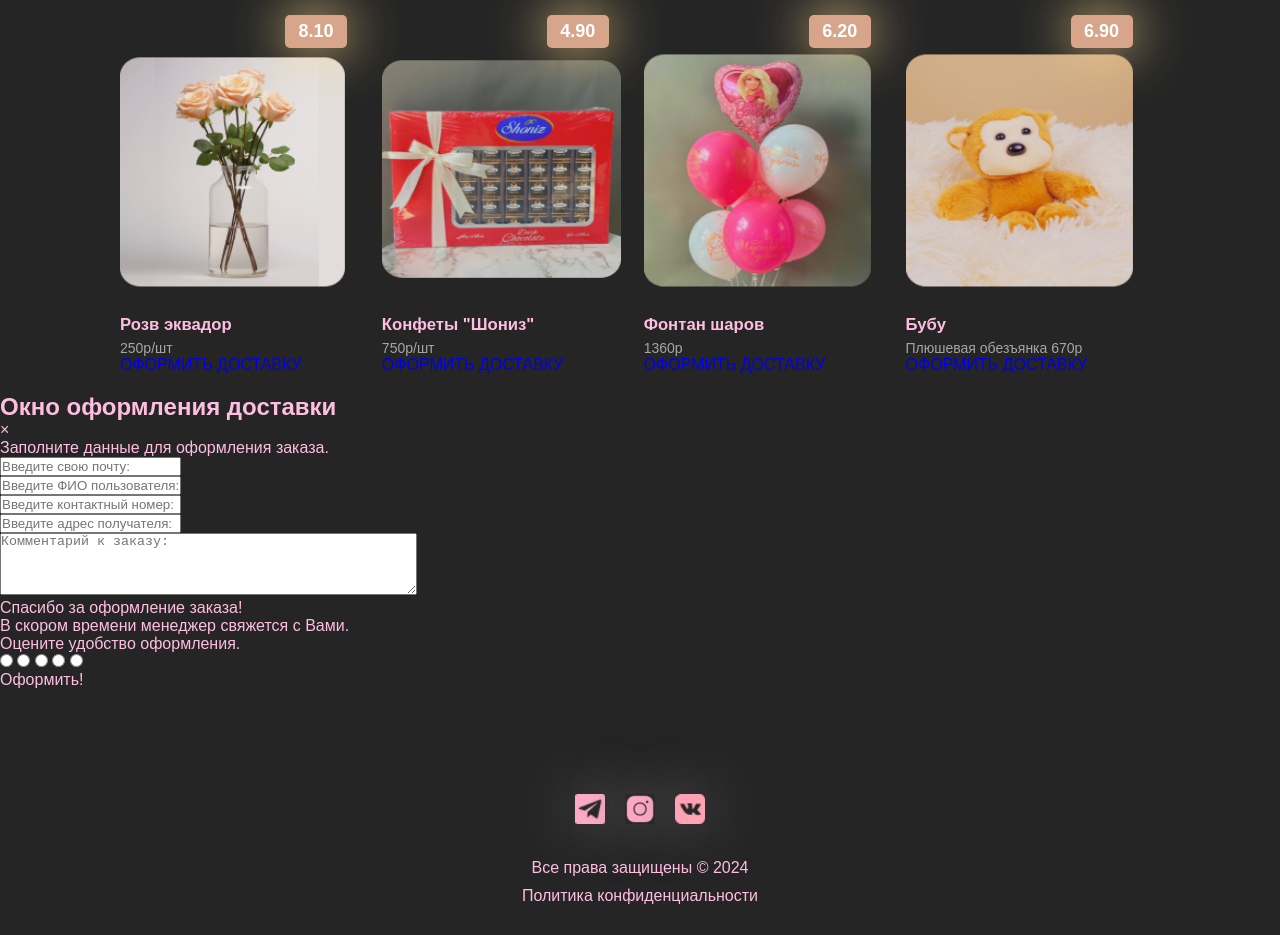
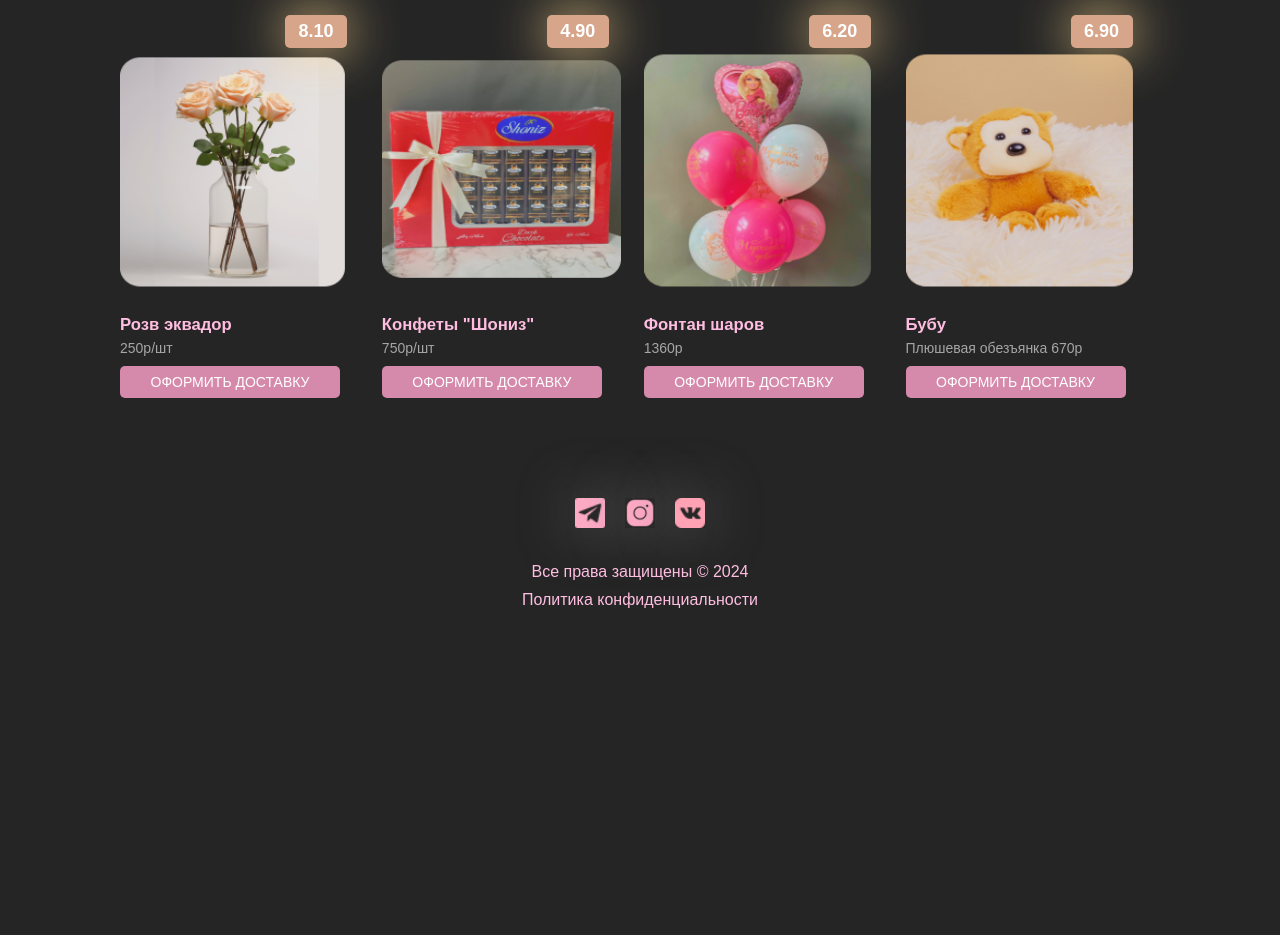
Before and after one commit to ujassstik/firstflower.github.io, a plain HTML site: page catalog.html in a window 1280 px wide. Shown: the part 1145-2080 px from the top of the page. After the commit the page ends 1784 px from the top, so only its background shows below. Drawn offline with Linux system fonts and the light colour scheme; a web font is replaced by a local one.

Commit message:
Update catalog.css

```diff
--- a/catalog.css
+++ b/catalog.css
@@ -295,7 +295,233 @@ footer .footer_text2{
     font-size: 16px;
     text-align: center;
 }
+.button1{
+    background: #d68aab;
+    border-color: #D6A58A;
+    color: #fff;
+    border-radius: 5px;
+    cursor: pointer;
+    display: inline-block;
+    font-size: 14px;
+    padding: 8px 15px;
+    text-decoration: none;
+    text-align: center;
+    min-width: 220px;
+    position: relative;
+    margin-top: 10px;
+}
+ /* Стили модального окна */
+ .modal-header h2 {
+    color: #555;
+    font-size: 20px;
+    font-weight: normal;
+    line-height: 1;
+    margin: 0;
+}
+/* кнопка закрытия окна */
+.modal .btn-close {
+    color: #aaa;
+    cursor: pointer;
+    font-size: 30px;
+    text-decoration: none;
+    position: absolute;
+    right: 5px;
+    top: 0;
+}
+.modal .btn-close:hover {
+    color: rgb(63, 63, 63);
+}
+/* слой затемнения */
+.modal-wrap:before {
+    content: "";
+    display: none;
+    background: rgba(0, 0, 0, .3);
+    position: fixed;
+    top: 0;
+    left: 0;
+    right: 0;
+    bottom: 0;
+    z-index: 101;
+}
+.modal-overlay {
+    bottom: 0;
+    display: none;
+    left: 0;
+    position: fixed;
+    right: 0;
+    top: 0;
+    z-index: 102;
+}
+/* активация слоя затемнения и модального блока */
+.modal-open:checked ~ .modal-wrap:before,
+.modal-open:checked ~ .modal-wrap .modal-overlay {
+    display: block;
+}
+.modal-open:checked ~ .modal-wrap .modal-dialog {
+    -webkit-transform: translate(-50%, 0);
+    -ms-transform: translate(-50%, 0);
+    -o-transform: translate(-50%, 0);
+    transform: translate(-50%, 0);
+    top: 20%;
+}
+/* элементы модального окна */
+.modal-dialog {
+    background: #404040;
+    border: none;
+    border-radius: 5px;
+    position: fixed;
+    width: 80%;
+    max-width: 500px;
+    left: 50%;
+    top: -100%;
+    -webkit-box-shadow: 0 15px 20px rgba(0,0,0,.22),0 19px 60px rgba(0,0,0,.3);
+    -moz-box-shadow: 0 15px 20px rgba(0,0,0,.22),0 19px 60px rgba(0,0,0,.3);
+    box-shadow: 0 15px 20px rgba(0,0,0,.22),0 19px 60px rgba(0,0,0,.3);
+    -webkit-transform: translate(-50%, -500%);
+    -ms-transform: translate(-50%, -500%);
+    -o-transform: translate(-50%, -500%);
+    transform: translate(-50%, -500%);
+    -webkit-transition: -webkit-transform 0.4s ease-out;
+    -moz-transition: -moz-transform 0.4s ease-out;
+    -o-transition: -o-transform 0.4s ease-out;
+    transition: transform 0.4s ease-out;
+    z-index: 103;
+}
+.modal-body {
+  padding: 20px;
+}
+.modal-body p {
+    margin: 0;
+}
+.modal-header,
+.modal-footer {
+    padding: 20px 20px;
+}
+.modal-header {
+    border-bottom: #eaeaea solid 1px;
+}
+.modal-header h2 {
+    font-size: 20px;
+    margin: 0;
+}
+.modal-footer {
+    border-top: #eaeaea solid 1px;
+    text-align: right;
+}
+/* адаптивные картинки в модальном блоке */
+.modal-body img {
+    max-width: 100%;
+    height: auto;
+}
+/* кнопки */
+.btn {
+    background: #fff;
+    border: #555 solid 1px;
+    border-radius: 3px;
+    cursor: pointer;
+    display: inline-block;
+    font-size: 14px;
+    padding: 8px 15px;
+    text-decoration: none;
+    text-align: center;
+    min-width: 60px;
+    position: relative;
+}
+.btn:hover, .btn:focus {
+    background: #f2f2f2;
+}
+.btn-primary {
+    background: #ffaee5;
+    border-color: #ffaee5;
+    color: #fff;
+}
+.btn-primary:hover{
+    background: #aaa;
+}
 
+/*оценка в звездах*/
+.rating-area {
+	overflow: hidden;
+	width: 220px;
+	margin: 0 auto;
+}
+.rating-area:not(:checked) > input {
+	display: none;
+}
+.rating-area:not(:checked) > label {
+	float: right;
+	width: 35px;
+	padding: 0;
+	cursor: pointer;
+	font-size: 25px;
+	line-height: 25px;
+	color: lightgrey;
+	text-shadow: 1px 1px #bbb;
+}
+.rating-area:not(:checked) > label:before {
+	content: '★';
+}
+.rating-area > input:checked ~ label {
+	color: #ffaee5;
+	text-shadow: 1px 1px #c60;
+}
+.rating-area:not(:checked) > label:hover,
+.rating-area:not(:checked) > label:hover ~ label {
+	color: #ffaee5;
+}
+.rating-area > input:checked + label:hover,
+.rating-area > input:checked + label:hover ~ label,
+.rating-area > input:checked ~ label:hover,
+.rating-area > input:checked ~ label:hover ~ label,
+.rating-area > label:hover ~ input:checked ~ label {
+	color: #ffaee5;
+	text-shadow: 1px 1px #ffaee5;
+}
+.rate-area > label:active {
+	position: relative;
+}
+
+.form-fields {
+    width: 100%;
+}
+
+.form-field {
+    margin: 10px 0;
+}
+input{
+    left: 45px;
+    height: 45px;
+    width: 96%;
+    color:#ffaee5;
+    font-size: 14px;
+    line-height: 16px;
+    border: 2px solid #ffaee5;
+    border-radius: 9px;
+    padding-left: 25px;
+    border-color: #ffaee5;
+}
+textarea{
+    background: #fff;
+    width: 96%;
+    height: 110px;
+    border: 3px solid #ffaee5;
+    -moz-border-radius: 4px;
+    -webkit-border-radius: 4px;
+    border-radius: 10px;
+    -moz-background-clip: padding;
+    -webkit-background-clip: padding-box;
+    background-clip: padding-box;
+    display:block;
+    font-family: 'Open Sans', sans-serif;
+    font-size:14px;
+    font-weight: 300;
+    color:#ffaee5;
+    padding-left:25px;
+    padding-right:20px;
+    padding-top:12px;
+    margin-bottom:20px;
+    overflow:hidden;
+}
 @media screen and (max-width: 1024px){
     .container{
         scale: 0.9;
```
